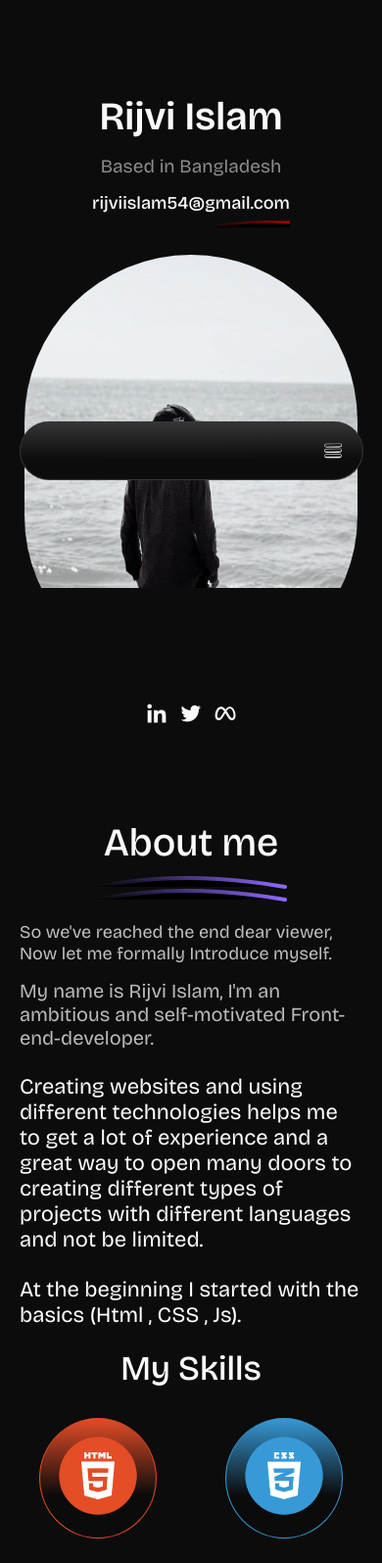
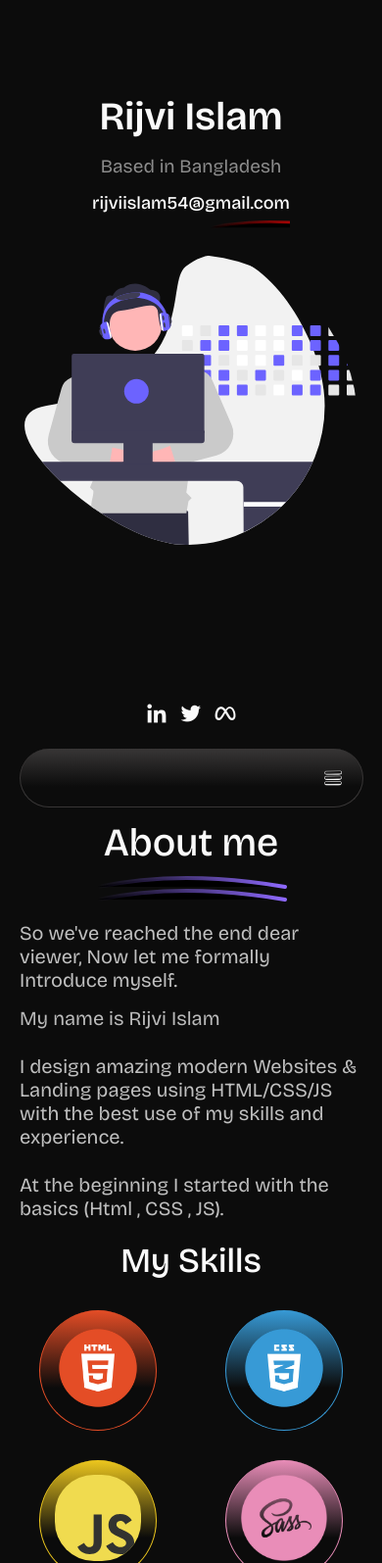
Before and after one commit to rijviislam/portfolio, a website built with webpack: page index.html in a window 390 px wide. Shown: the top 1595 px of the page at 98% size. Built offline with nearby package versions, Linux system fonts and the light colour scheme; files whose address does not match are found by name.

Commit message:
feat: change the banner image and change some font size

```diff
--- a/index.html
+++ b/index.html
@@ -31,19 +31,20 @@
                 </ul>
             </div>
             <div class="header_small_screen">
+                <div class="header_small_screen_dark"></div>
                 <div class="header_small_screen_menu_open">
                     <img src="./src/asset/menu.png" alt="">
                 </div>
             </div>
             <div class="header_small_screen_menu">
                 <div class="small_menu">
-                    <li> <img src="./src/asset/house.png" alt=""> <a href="#section1" class="menu_item">Home</a></li>
-                    <li> <img src="./src/asset/about.png" alt=""> <a href="#section3" class="menu_item">About</a></li>
-                    <li> <img src="./src/asset/freelance.png" alt=""> <a href="#section4" class="menu_item">Works</a>
+                    <li> <a href="#section1" class="menu_item"><img src="./src/asset/house.png" alt=""> Home</a></li>
+                    <li> <a href="#section3" class="menu_item"> <img src="./src/asset/about.png" alt=""> About</a></li>
+                    <li> <a href="#section4" class="menu_item"><img src="./src/asset/freelance.png" alt=""> Works</a>
                     </li>
-                    <li> <img src="./src/asset/blog.png" alt=""> <a href="#section4" class="menu_item">Blog</a></li>
-                    <li> <img src="./src/asset/interaction.png" alt=""> <a href="#section5"
-                            class="menu_item">Contents</a>
+                    <li> <a href="#section4" class="menu_item"><img src="./src/asset/blog.png" alt=""> Blog</a></li>
+                    <li> <a href="#section5" class="menu_item"><img src="./src/asset/interaction.png" alt="">
+                            Contents</a>
                     </li>
                 </div>
                 <div class="header_small_screen_close_menu_btn"><i class='bx bx-x' style='color:#fafafa'></i></div>
@@ -82,7 +83,9 @@
                 <div class="swiper mySwiper">
                     <div class="swiper-wrapper">
                         <!-- <div class="swiper-slide"><img src="./src/asset/photo1693344728.jpeg" alt=""></div> -->
-                        <div class="swiper-slide"><img src="./src/asset/photo1684960334.jpeg" alt=""></div>
+                        <!-- <div class="swiper-slide"><img src="./src/asset/undraw_firmware_re_fgdy.svg" alt=""></div> -->
+                        <div class="swiper-slide"><img src="./src/asset/undraw_developer_activity_re_39tg.svg" alt="">
+                        </div>
 
                     </div>
                 </div>
@@ -126,12 +129,11 @@
             <div class="about_content">
                 <div class="about_subtitle">So we've reached the end dear viewer, Now let me formally Introduce myself.
                 </div>
-                <div class="about_para">My name is Rijvi Islam, I'm an ambitious and self-motivated Front-end-developer.
+                <div class="about_para">My name is Rijvi Islam
                 </div>
-                <div class="about_subpara">Creating websites and using different technologies helps me to get a lot of
-                    experience and a great way to open many doors to creating different types of projects with different
-                    languages and not be limited.</div>
-                <div class="about_learning">At the beginning I started with the basics (Html , CSS , Js).</div>
+                <div class="about_subpara">I design amazing modern Websites & Landing pages using HTML/CSS/JS with the
+                    best use of my skills and experience.</div>
+                <div class="about_learning">At the beginning I started with the basics (Html , CSS , JS).</div>
             </div>
             <div class="skill_content">
                 <div class="skill_title">My
--- a/src/styles/about.scss
+++ b/src/styles/about.scss
@@ -58,29 +58,29 @@ html {
         gap: 15px;
 
         .about_subtitle {
-            font-size: 18px;
+            font-size: 20px;
             font-weight: 400;
             color: #bfbfbf;
         }
 
         .about_para {
             font-size: 20px;
-            font-weight: 500px;
+            font-weight: 400px;
             color: #bababa;
         }
 
         .about_subpara {
             margin-top: 10px;
-            font-size: 22px;
+            font-size: 20px;
             font-weight: 400;
-            color: #ffffff;
+            color: #bfbfbf;
         }
 
         .about_learning {
             margin-top: 10px;
-            font-size: 22px;
+            font-size: 20px;
             font-weight: 400;
-            color: #ffffff;
+            color: #bfbfbf;
         }
     }
 
--- a/src/styles/banner.scss
+++ b/src/styles/banner.scss
@@ -67,6 +67,7 @@ ul li {
             border-radius: 250px;
             transition: 0.4s ease-in-out;
             cursor: pointer;
+            // border: 2px solid crimson;
 
             .swiper-slide {
                 display: flex;
@@ -81,7 +82,7 @@ ul li {
                 img {
                     width: 100%;
                     height: 100%;
-                    object-fit: cover;
+                    object-fit: contain;
 
 
                 }
--- a/src/styles/globals.scss
+++ b/src/styles/globals.scss
@@ -41,7 +41,7 @@ a {
 
             .header_small_screen {
                 position: fixed;
-                top: 430px;
+                bottom: 20px;
                 padding: 0 20px;
                 width: 90%;
                 height: 60px;
@@ -75,7 +75,7 @@ a {
                 padding: 15px;
                 border-radius: 30px;
                 position: fixed;
-                top: 288px;
+                bottom: 20px;
                 width: 90%;
                 height: 200px;
                 list-style: none;
@@ -93,10 +93,7 @@ a {
                     grid-template-columns: repeat(3, 1fr);
 
                     li {
-                        display: flex;
-                        gap: 5px;
-                        flex-direction: column;
-                        align-items: center;
+
 
                         img {
                             width: 20px;
@@ -105,6 +102,10 @@ a {
                         }
 
                         a {
+                            display: flex;
+                            gap: 5px;
+                            flex-direction: column;
+                            align-items: center;
                             font-size: 16px;
                             letter-spacing: 1.5px;
                             color: #FAFAFA;
```
Also changed, not shown: dist/app.css, src/asset/undraw_developer_activity_re_39tg.svg (added), src/asset/undraw_firmware_re_fgdy.svg (added).
